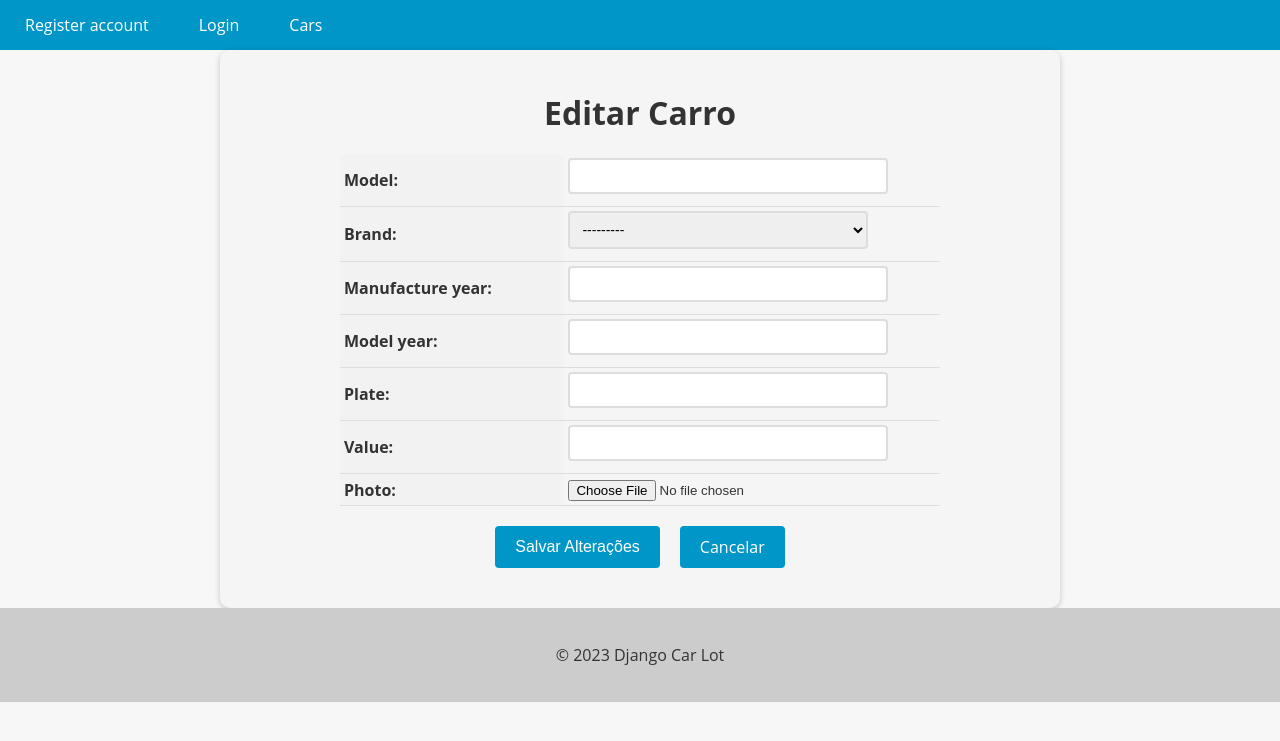
After one commit to codigoisaac/car-lot, a Django app: template cars/templates/car_update.html in a window 1280 px wide. The commit adds this page. Shown: the top 741 px of the page. Run offline with Django 5.2, Linux system fonts and the light colour scheme; the template is opened without the code that fills it: values that come from a table or form of the project are taken from there, others are empty.

Commit message:
edit cars feature

```diff
--- a/app/urls.py
+++ b/app/urls.py
@@ -19,7 +19,7 @@ from django.contrib import admin
 from django.urls import path
 from django.conf import settings
 from django.conf.urls.static import static
-from cars.views import CarsView, NewCarView, CarDetailView
+from cars.views import CarsView, NewCarView, CarDetailView, CarUpdateView
 from accounts.views import register_view, login_view, logout_view
 
 
@@ -31,4 +31,5 @@ urlpatterns = [
     path("cars/", CarsView.as_view(), name="cars"),
     path("new_car/", NewCarView.as_view(), name="new_car"),
     path("car/<int:pk>/", CarDetailView.as_view(), name="car_detail"),
+    path("car/<int:pk>/update/", CarUpdateView.as_view(), name="car_update"),
 ] + static(settings.MEDIA_URL, document_root=settings.MEDIA_ROOT)
--- a/cars/templates/car_detail.html
+++ b/cars/templates/car_detail.html
@@ -89,4 +89,10 @@
   <p><strong>Placa:</strong> {{ object.plate }}</p>
   <p><strong>Preço:</strong> R$ {{ object.value }}</p>
 </div>
+
+<div class="buttons-container">
+  <a href="{% url 'car_update' pk=object.pk %}" class="btn btn-primary"
+    >Editar</a
+  >
+</div>
 {% endblock %}
--- /dev/null
+++ b/cars/templates/car_update.html
@@ -0,0 +1,129 @@
+{% extends "base.html" %} {% block content %}
+
+<style>
+  form {
+    max-width: 800px;
+    margin: 0 auto;
+    padding: 20px;
+    background-color: #f5f5f5;
+    border-radius: 10px;
+    box-shadow: 0 2px 6px rgba(0, 0, 0, 0.2);
+  }
+
+  form h1 {
+    font-size: 2rem;
+    margin-bottom: 20px;
+    text-align: center;
+  }
+
+  table {
+    margin: 0 auto;
+    border-collapse: collapse;
+    width: 100%;
+    max-width: 600px;
+  }
+
+  th,
+  td {
+    padding: 4px;
+    text-align: left;
+    border-bottom: 1px solid #ddd;
+  }
+
+  th {
+    background-color: #f2f2f2;
+  }
+
+  input[type="text"],
+  input[type="number"],
+  select,
+  textarea {
+    padding: 8px;
+    font-size: 14px;
+    border: 2px solid #ddd;
+    border-radius: 4px;
+    width: 100%;
+    max-width: 300px;
+    margin-bottom: 8px;
+    transition: border-bottom-color 0.3s ease-in-out;
+  }
+
+  input[type="text"]:focus,
+  input[type="number"]:focus,
+  select:focus,
+  textarea:focus {
+    outline: none;
+    border-bottom-color: #0096c7;
+  }
+
+  .btn {
+    background-color: #0096c7;
+    color: #fff;
+    border: none;
+    padding: 10px 20px;
+    font-size: 16px;
+    border-radius: 4px;
+    cursor: pointer;
+    transition: background-color 0.3s ease-in-out;
+  }
+
+  .buttons-container {
+    display: flex;
+    justify-content: center;
+    margin-top: 20px;
+    margin-bottom: 20px;
+  }
+
+  .btn {
+    display: inline-block;
+    background-color: #0096c7;
+    color: #fff;
+    border: none;
+    padding: 10px 20px;
+    font-size: 16px;
+    border-radius: 4px;
+    cursor: pointer;
+    transition: background-color 0.3s ease-in-out;
+    margin: 0 10px;
+  }
+
+  .btn:hover {
+    background-color: #108eb8;
+  }
+
+  .btn-danger {
+    background-color: #d9534f;
+    text-decoration: none !important;
+  }
+
+  .btn-danger:hover {
+    background-color: #d2221c;
+  }
+
+  .error-message {
+    color: #d9534f;
+    font-size: 14px;
+    margin-top: 5px;
+  }
+
+  a {
+    text-decoration: none !important;
+  }
+</style>
+
+<form method="post" enctype="multipart/form-data">
+  {% csrf_token %}
+  <h1>Editar Carro</h1>
+
+  <table>
+    {{ form.as_table }}
+  </table>
+
+  <div>
+    <div class="buttons-container">
+      <input type="submit" value="Salvar Alterações" class="btn btn-primary" />
+      <a href="{% url 'cars' %}" class="btn btn-secondary">Cancelar</a>
+    </div>
+  </div>
+</form>
+{% endblock %}
```
Also changed, not shown: cars/views.py (+8 -1 lines).
